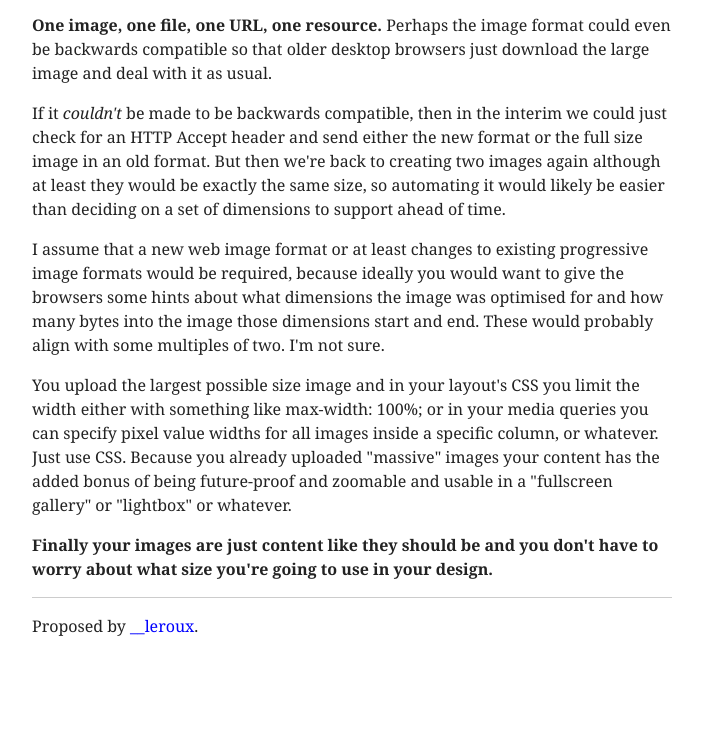
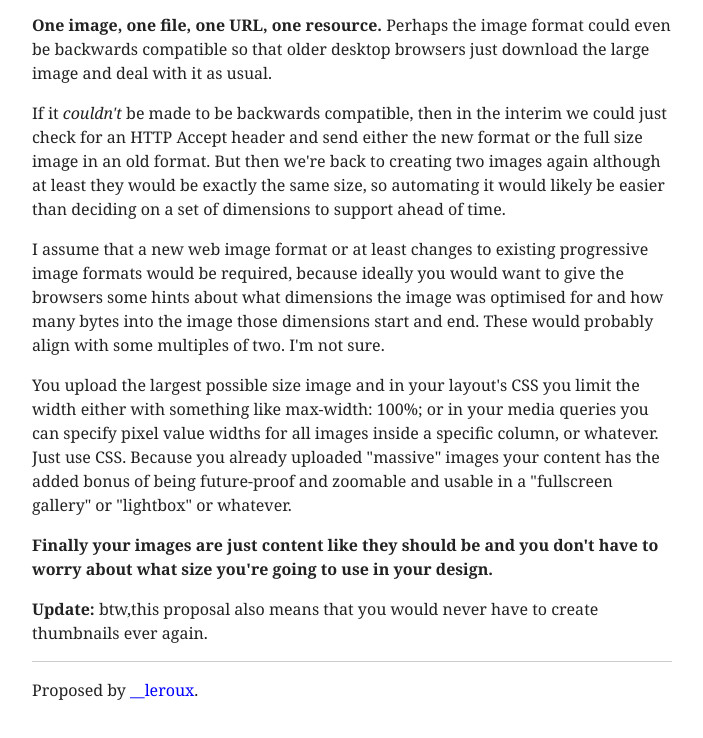
Before and after one commit to lerouxb/lerouxb.github.com, a plain HTML site: page 2012/responsive-images/index.html in a window 1280 px wide. Shown: the part 1707-2445 px from the top of the page, without its empty margins (0-703 px from the left). Before the commit the page ends 2393 px from the top, so only its background shows below. Drawn offline with Linux system fonts and the light colour scheme.

Commit message:
Added "Update:"

```diff
--- a/2012/responsive-images/index.html
+++ b/2012/responsive-images/index.html
@@ -178,11 +178,19 @@ give the browsers some hints about what dimensions the image was optimised for
 and how many bytes into the image those dimensions start and end. These would
 probably align with some multiples of two. I'm not sure.</p>
 
-<p>You upload the largest possible size image and in your layout's CSS you limit the width either with something like max-width: 100%; or in your media queries you can specify pixel value widths for all images inside a specific column, or whatever. Just use CSS. Because you already uploaded "massive" images your content has the added bonus of being future-proof and zoomable and usable in a "fullscreen gallery" or "lightbox" or whatever.</p>
+<p>You upload the largest possible size image and in your layout's CSS you
+limit the width either with something like max-width: 100%; or in your media
+queries you can specify pixel value widths for all images inside a specific
+column, or whatever. Just use CSS. Because you already uploaded "massive"
+images your content has the added bonus of being future-proof and zoomable and
+usable in a "fullscreen gallery" or "lightbox" or whatever.</p>
 
 <p><strong>Finally your images are just content like they should be and you
 don't have to worry about what size you're going to use in your
 design.</strong></p>
+
+<p><strong>Update:</strong> btw,this proposal also means that you would never have
+to create thumbnails ever again.</p>
 
 <hr>
 
```
